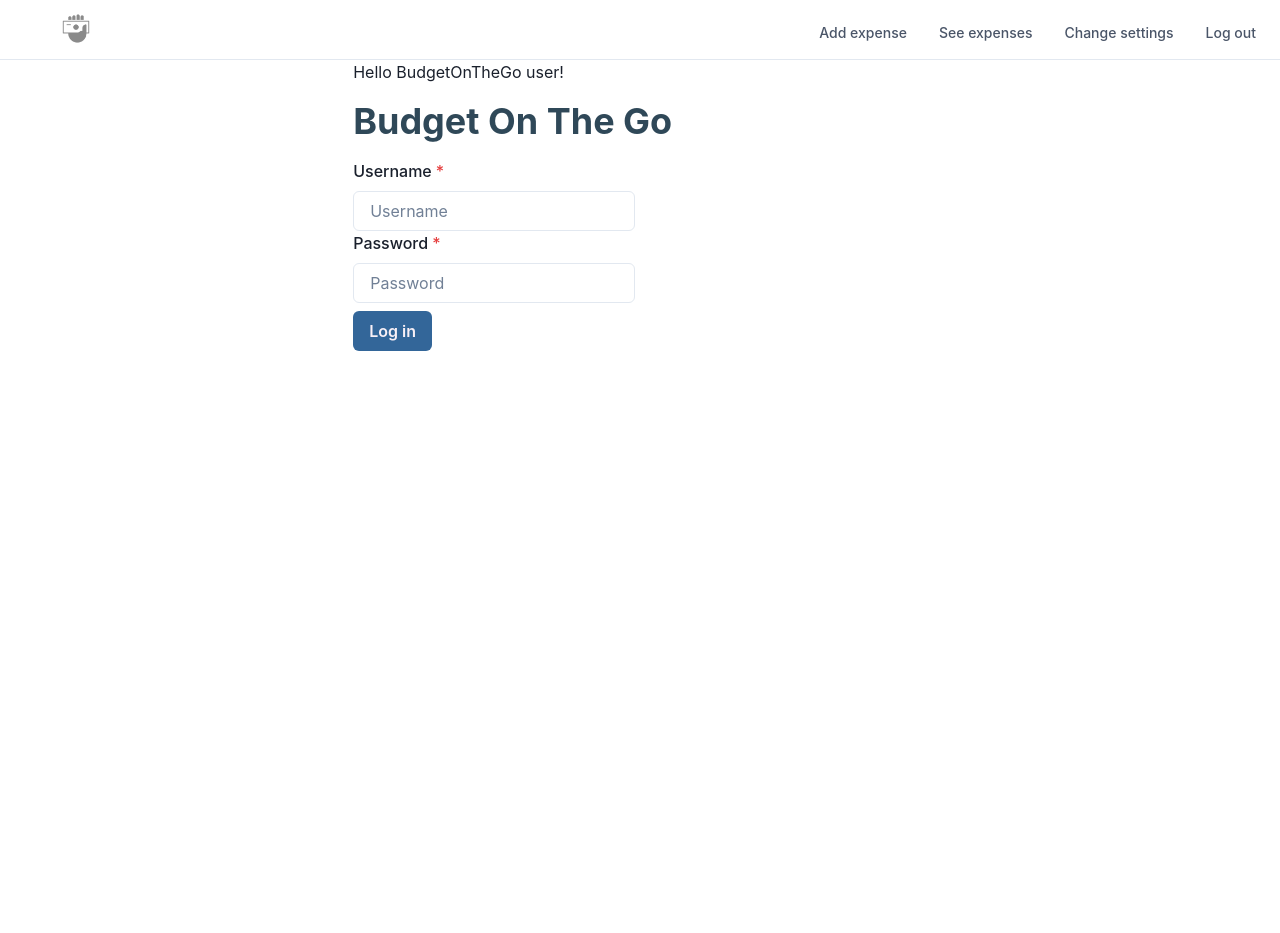
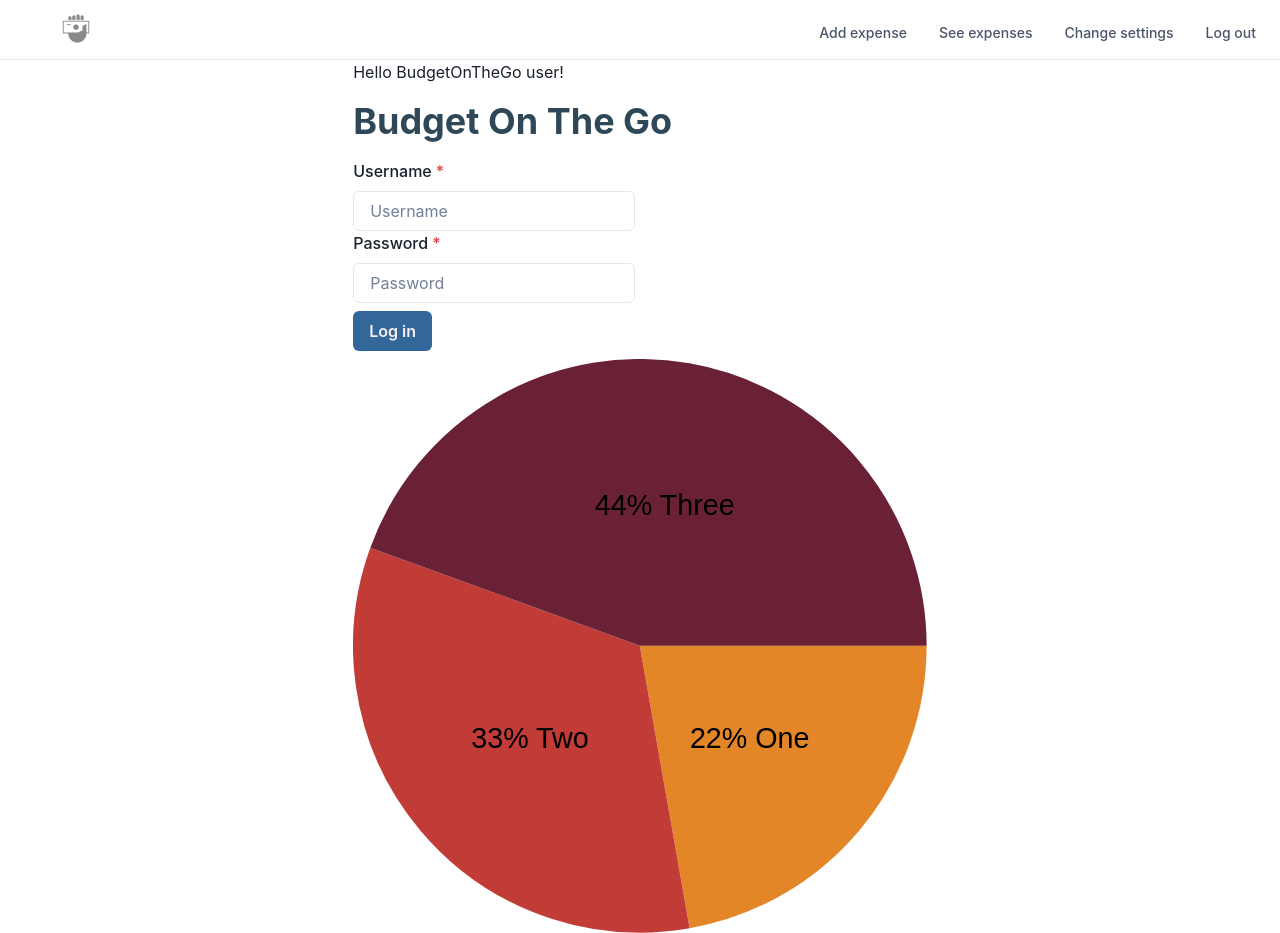
Before and after one commit to tlcoles/BudgetOnTheGo, a React (Create React App) app in the folder client/: page / in a window 1280 px wide. Before the commit the page ends 800 px from the top, so only its background shows below. Built offline with nearby package versions, Linux system fonts and the light colour scheme.

Commit message:
Adding <Chart /> to App.js for testing purposes

```diff
--- a/client/src/App.js
+++ b/client/src/App.js
@@ -4,6 +4,7 @@ import { ChakraProvider, Container } from "@chakra-ui/react";
 import { budgetTheme } from "./styles/theme";
 import Navbar from "./components/Navbar";
 import LoginPage from "./pages/Login";
+import Chart from "./pages/Chart";
 
 const App = () => {
   return (
@@ -12,6 +13,7 @@ const App = () => {
       <Container>
         <Home name="BudgetOnTheGo user" />
         <LoginPage />
+        <Chart />
       </Container>
     </ChakraProvider>
   );
```
